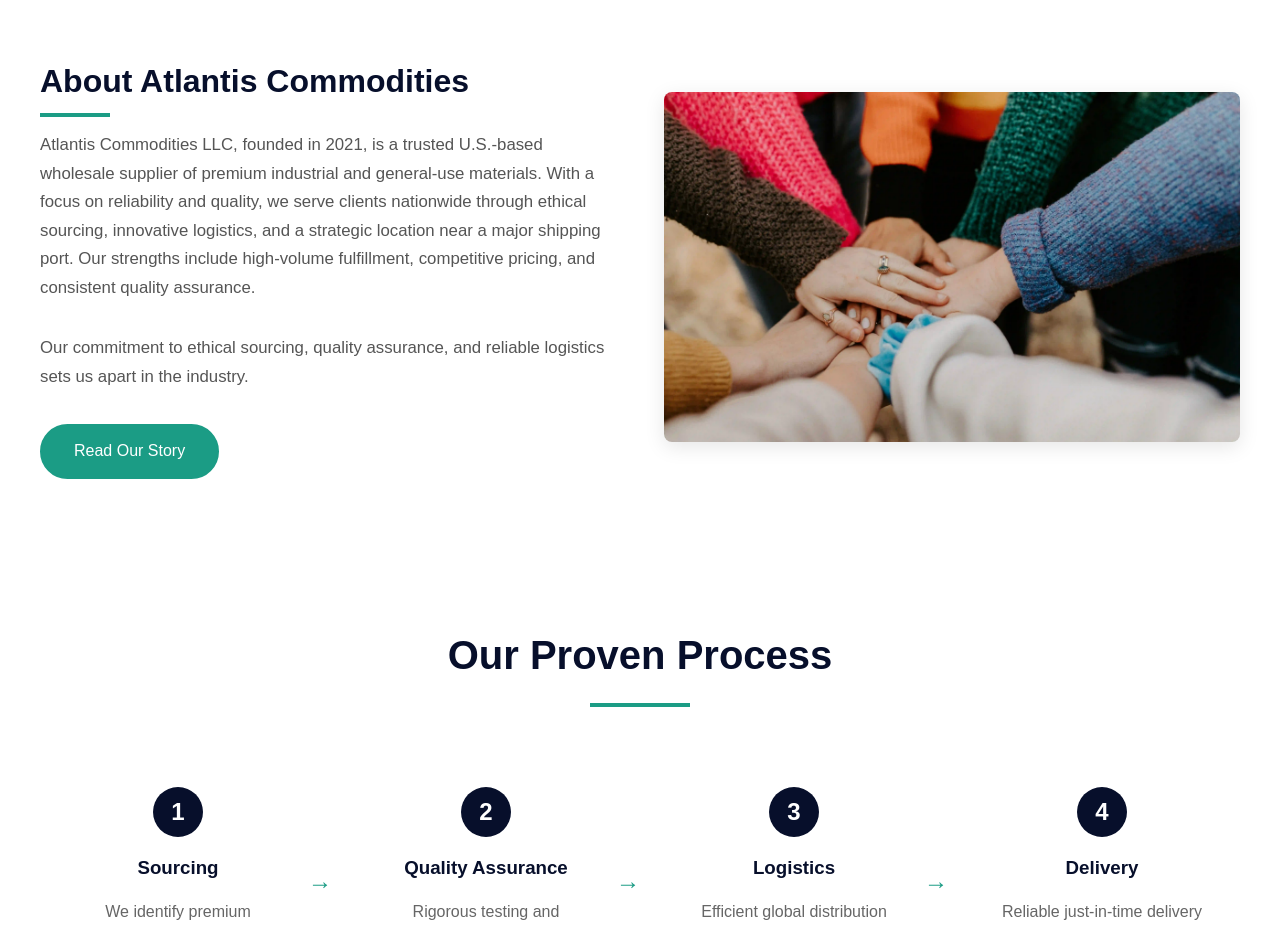
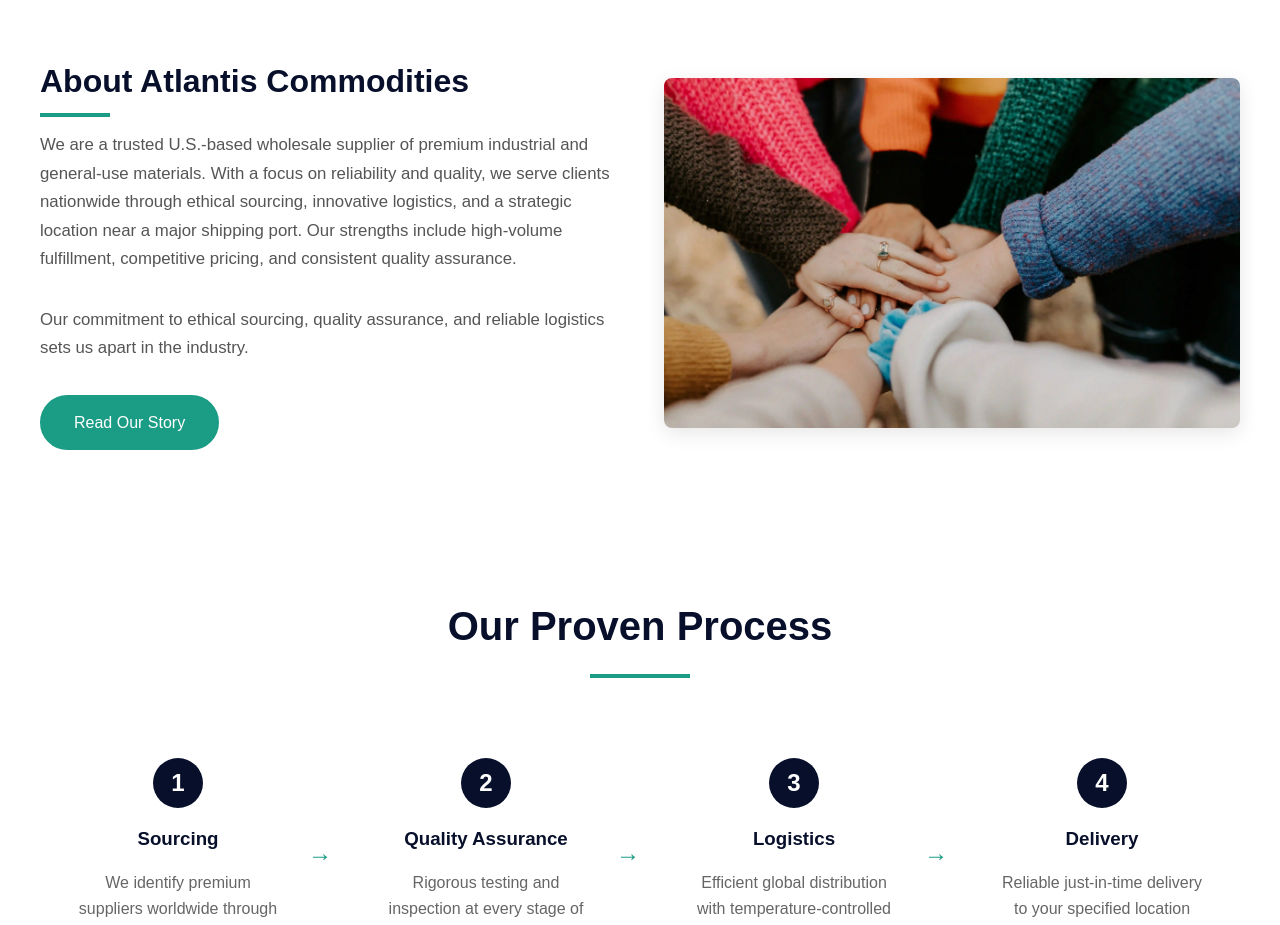
Before and after one commit to deeismyname/atlantis_commodities, a React (Create React App) app: page / in a window 1280 px wide. Shown: the part 800-1725 px from the top of the page. Built offline with nearby package versions, Linux system fonts and the light colour scheme.

Commit message:
fix about preview

```diff
--- a/src/components/AboutPreviewSection.js
+++ b/src/components/AboutPreviewSection.js
@@ -87,7 +87,7 @@
         <AboutContent>
           <h2>About Atlantis Commodities</h2>
           <p>
-          Atlantis Commodities LLC, founded in 2021, is a trusted U.S.-based wholesale supplier of premium industrial and general-use materials.
+          We are a trusted U.S.-based wholesale supplier of premium industrial and general-use materials.
           With a focus on reliability and quality, we serve clients nationwide through ethical sourcing, innovative logistics,
           and a strategic location near a major shipping port. Our strengths include high-volume fulfillment, competitive
           pricing, and consistent quality assurance.
```
